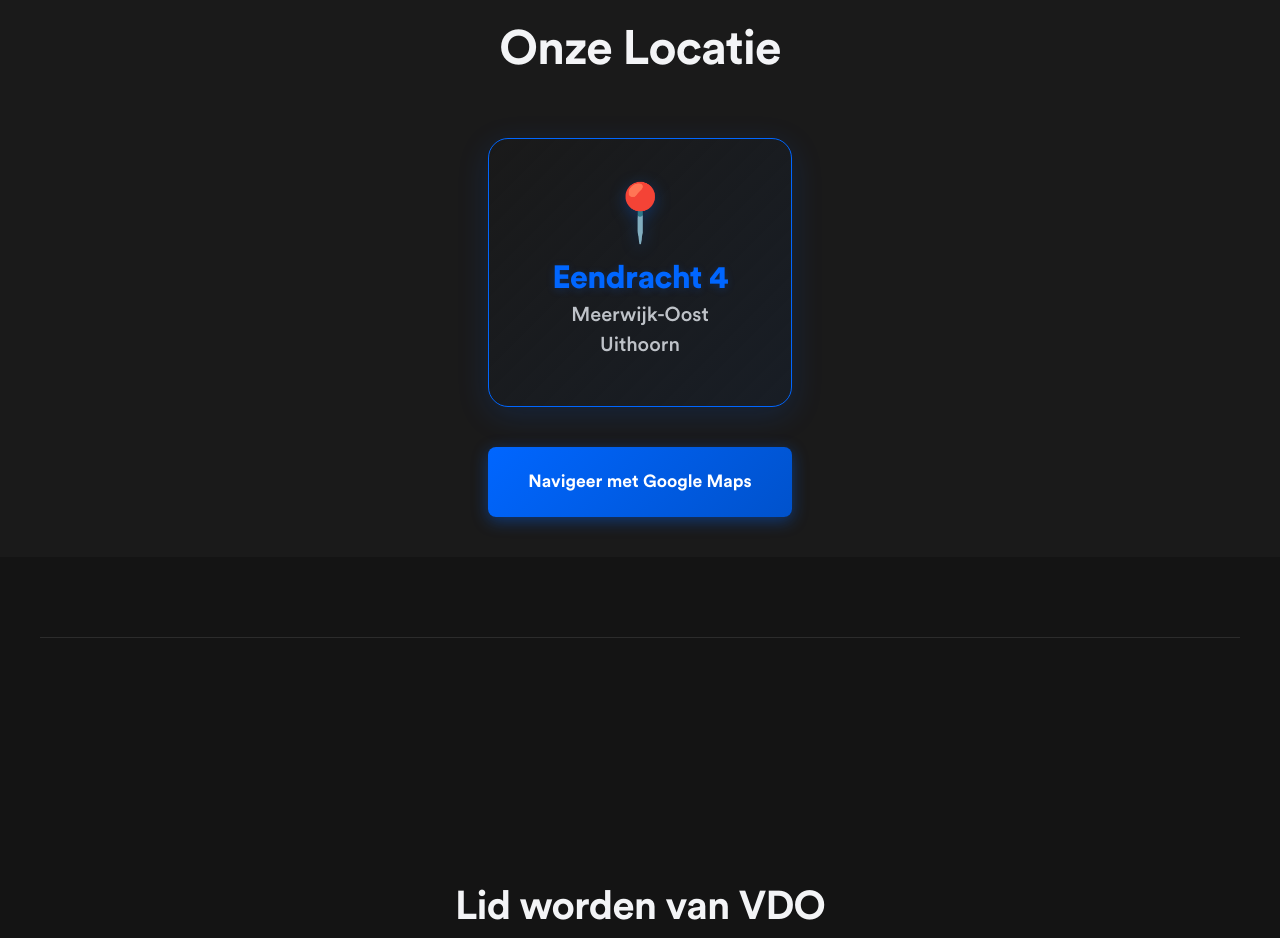
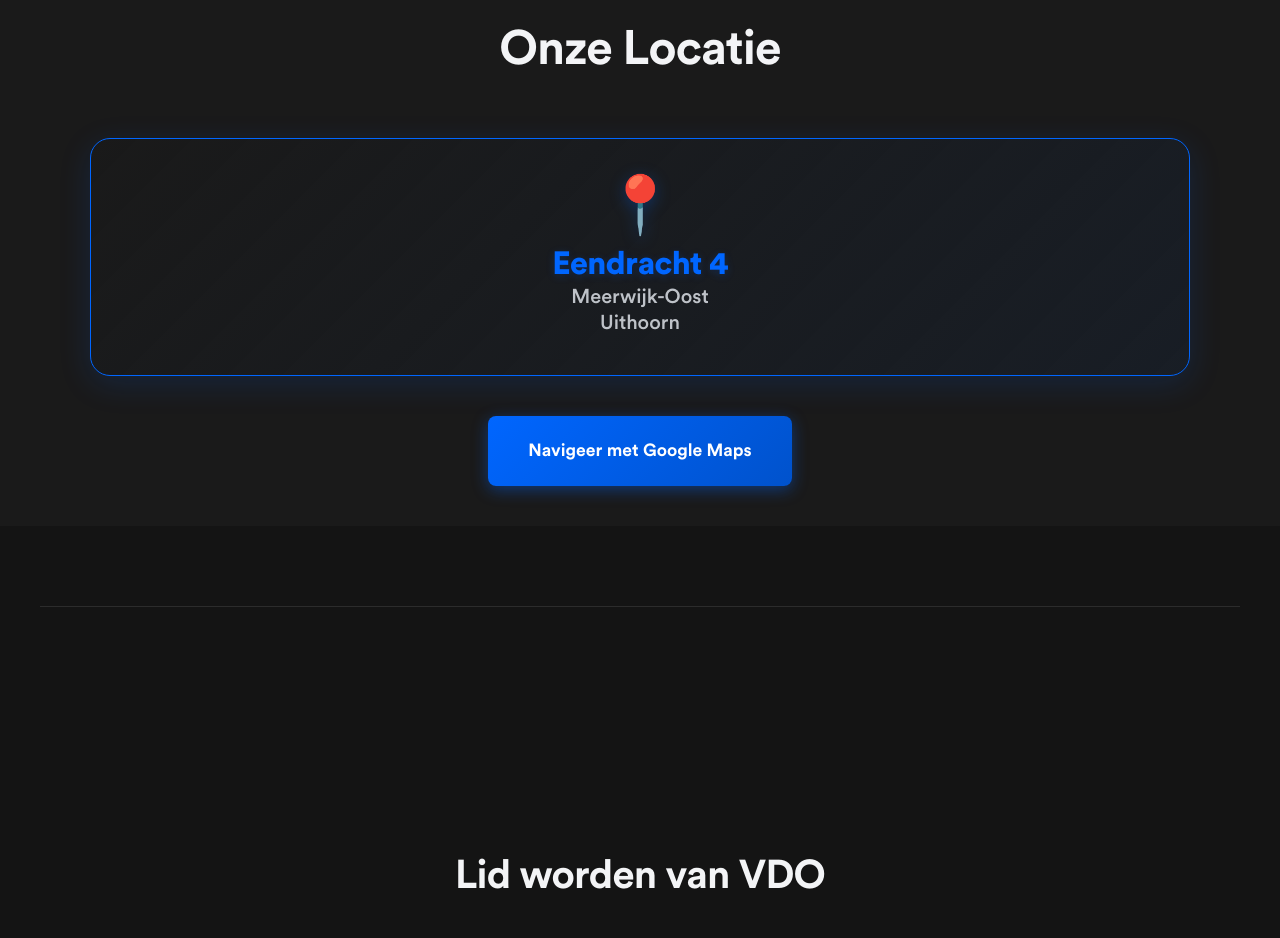
Before and after one commit to DionSlegt/websiteVDO, a website: page index.html in a window 1280 px wide. Shown: the part 2340-3278 px from the top of the page. Drawn offline with Linux system fonts and the light colour scheme.

Commit message:
Make location box wider and text more compact

```diff
--- a/styles.css
+++ b/styles.css
@@ -533,13 +533,14 @@ section {
 
 .location-info {
     text-align: center;
-    max-width: 900px;
+    max-width: 1100px;
     margin: 0 auto;
+    width: 100%;
 }
 
 .location-card {
     background: linear-gradient(135deg, var(--bg-section) 0%, rgba(0, 102, 255, 0.05) 100%);
-    padding: 3rem 3rem;
+    padding: 2.5rem 3rem;
     border-radius: 20px;
     border: 1px solid var(--primary-color);
     box-shadow: 0 8px 32px rgba(0, 102, 255, 0.15);
@@ -548,9 +549,10 @@ section {
     display: flex;
     flex-direction: column;
     align-items: center;
-    gap: 1rem;
+    gap: 0.75rem;
     position: relative;
     overflow: hidden;
+    width: 100%;
 }
 
 .location-card:hover {
@@ -578,7 +580,7 @@ section {
 .location-address-block {
     display: flex;
     flex-direction: column;
-    gap: 0.25rem;
+    gap: 0.15rem;
     align-items: center;
 }
 
@@ -589,7 +591,7 @@ section {
     margin: 0;
     letter-spacing: -0.02em;
     text-shadow: 0 2px 8px rgba(0, 102, 255, 0.2);
-    line-height: 1.2;
+    line-height: 1.1;
 }
 
 .location-details {
@@ -598,7 +600,7 @@ section {
     margin: 0;
     font-weight: 500;
     opacity: 0.9;
-    line-height: 1.3;
+    line-height: 1.2;
 }
 
 .location-button {
```
